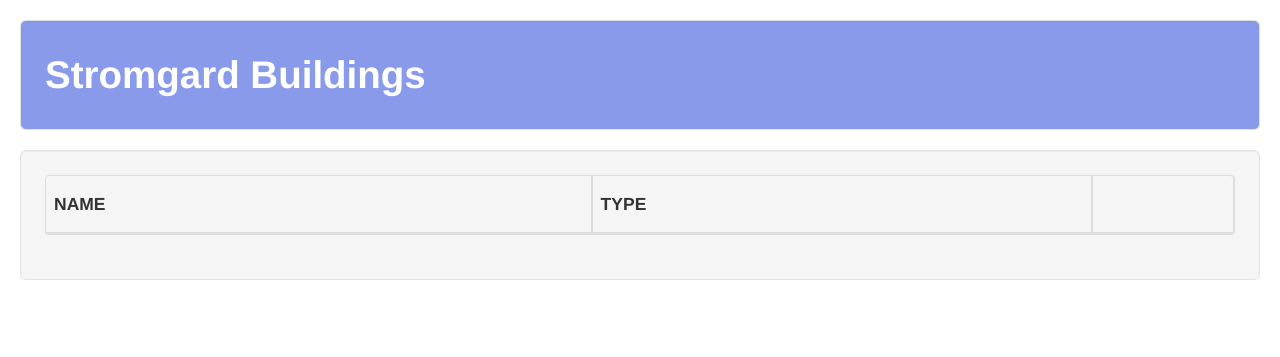
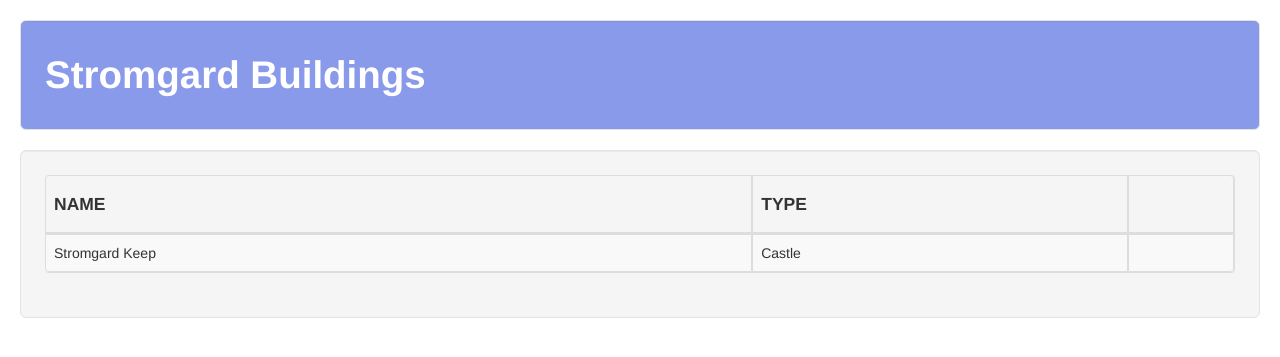
Before and after one commit to lynnreave/kingmaker5e, a Django app: page /settlements/settlement/1/details/ in a window 1280 px wide. Shown: the part 50-407 px from the top of the page. Run offline with Django 3.2, Linux system fonts and the light colour scheme; data comes from the database, SQL or seed files in the repository; both versions use the stored data as it was after the commit; lists and menus that the app fills with data are empty; parts of the project's set-up code (start-up, migrations or seed data) failed here and were passed over; some libraries are stand-ins or nearby versions.

Commit message:
Got building manager for settlements nominally working.

```diff
--- a/settlements/templates/settlements/buildings.html
+++ b/settlements/templates/settlements/buildings.html
@@ -9,13 +9,13 @@
 {% endblock %}
 
 {% block table_body %}
-    {% for building in settlement.buildings %}
-        <tr class="clickable-row" style="cursor: pointer;" data-href="{% url 'settlements:building_edit' pk=building.pk %}">
+    {% for building in buildings %}
+        <tr class="clickable-row" style="cursor: pointer;" data-href="{% url 'settlements:building_edit' pk=building.pk settlement_id=settlement_id %}">
             <td>{{ building.name }}</td>
-            <td>{{ settlement.type.name }}</td>
+            <td>{{ building.type.name }}</td>
             <td>
                 {% if user.is_authenticated %}
-                    <a class="btn btn-default" href="{% url 'settlements:building_delete' pk=building.pk %}">
+                    <a class="btn btn-default" href="{% url 'settlements:building_delete' pk=building.pk settlement_id=settlement_id %}">
                         <span class="glyphicon glyphicon-trash"></span>
                     </a>
                 {% endif %}
--- a/settlements/templates/settlements/settlements.html
+++ b/settlements/templates/settlements/settlements.html
@@ -13,7 +13,7 @@
 
 {% block table_body %}
     {% for settlement in settlements %}
-        <tr class="clickable-row" style="cursor: pointer;" data-href="{% url 'settlements:settlement_details' settlement_id=settlement.pk %}">
+        <tr class="clickable-row" style="cursor: pointer;" data-href="{% url 'settlements:buildings' settlement_id=settlement.pk %}">
             <td>{{ settlement.territory.polity.name }}</td>
             <td>{{ settlement.name }}</td>
             <td>{{ settlement.type.name }}</td>
--- a/settlements/urls.py
+++ b/settlements/urls.py
@@ -10,7 +10,7 @@
     path('settlement/<int:pk>/edit/', views.settlement_edit, name='settlement_edit'),
     path('settlement/<int:pk>/delete/', views.settlement_delete, name='settlement_delete'),
     path(
-        'settlement/<int:settlement_id>/details/', views.buildings, name='settlement_details'
+        'settlement/<int:settlement_id>/details/', views.buildings, name='buildings'
     ),
     path(
         'settlement/<int:settlement_id>/add_building/', views.building_new, name='building_new'
--- a/settlements/views.py
+++ b/settlements/views.py
@@ -38,6 +38,7 @@
     obj_plural_s = b_plural
     obj_plural = b_plural.replace(' ', '_')
     settlement = Settlement.objects.get(pk=settlement_id)
+    get_settlement_details(settlement)
     items = b_obj.objects.filter(settlement=settlement).order_by('name')
     return render(
         request, '%s/%s.html' % (app_name, obj_plural),
@@ -53,14 +54,14 @@
     obj_name = b_name.replace(' ', '_')
     obj_plural = b_plural.replace(' ', '_')
     settlement = Settlement.objects.get(pk=settlement_id)
-    tgt = '%s:%s settlement_id=%s' % (app_name, obj_plural, settlement.pk)
+    tgt = "%s:%s" % (app_name, obj_plural)
     if request.method == "POST":
         form = b_form(request.POST)
         if form.is_valid():
             instance = form.save(commit=False)
             instance.settlement = settlement
             instance.save()
-            return redirect(tgt)
+            return redirect(tgt, settlement_id=settlement.pk)
     else:
         form = b_form()
     return render(
@@ -70,19 +71,19 @@
     )
 
 
-def building_edit(request, pk):
+def building_edit(request, pk, settlement_id):
     obj_name_s = b_name
     obj_name = b_name.replace(' ', '_')
     obj_plural = b_plural.replace(' ', '_')
     item = get_object_or_404(b_obj, pk=pk)
-    tgt = '%s:%s settlement_id=%s' % (app_name, obj_plural, item.settlement.pk)
+    tgt = "%s:%s" % (app_name, obj_plural)
     if request.method == "POST":
         form = b_form(request.POST, instance=item)
         if form.is_valid():
             instance = form.save(commit=False)
             instance.settlement = item.settlement
             instance.save()
-            return redirect(tgt)
+            return redirect(tgt, settlement_id=settlement_id)
     else:
         form = b_form(instance=item)
     return render(
@@ -90,9 +91,9 @@
     )
 
 
-def building_delete(request, pk):
+def building_delete(request, pk, settlement_id):
     obj_plural = b_plural.replace(' ', '_')
     item = get_object_or_404(b_obj, pk=pk)
-    tgt = '%s:%s settlement_id=%s' % (app_name, obj_plural, item.settlement.pk)
+    tgt = "%s:%s" % (app_name, obj_plural)
     item.delete()
-    return redirect(tgt)
+    return redirect(tgt, settlement_id=settlement_id)
```
Also changed, not shown: db.sqlite3.
